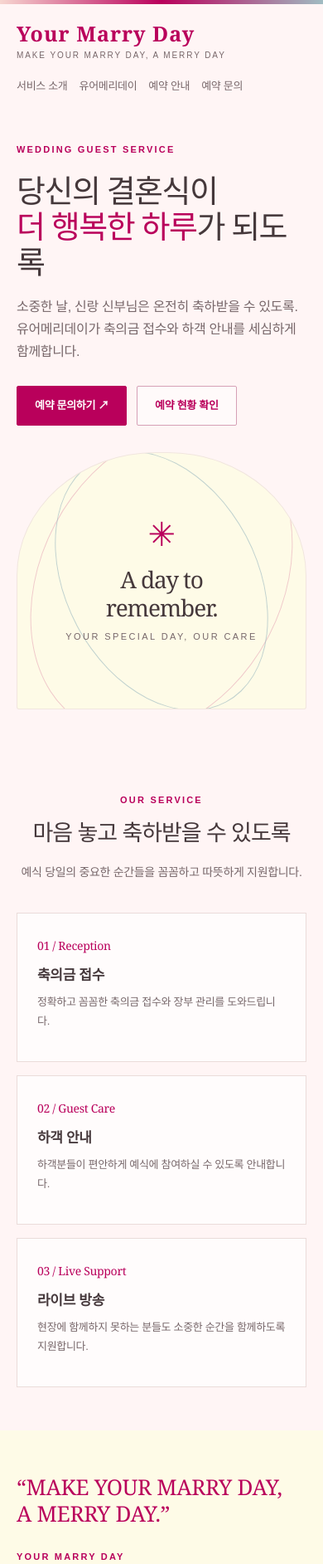
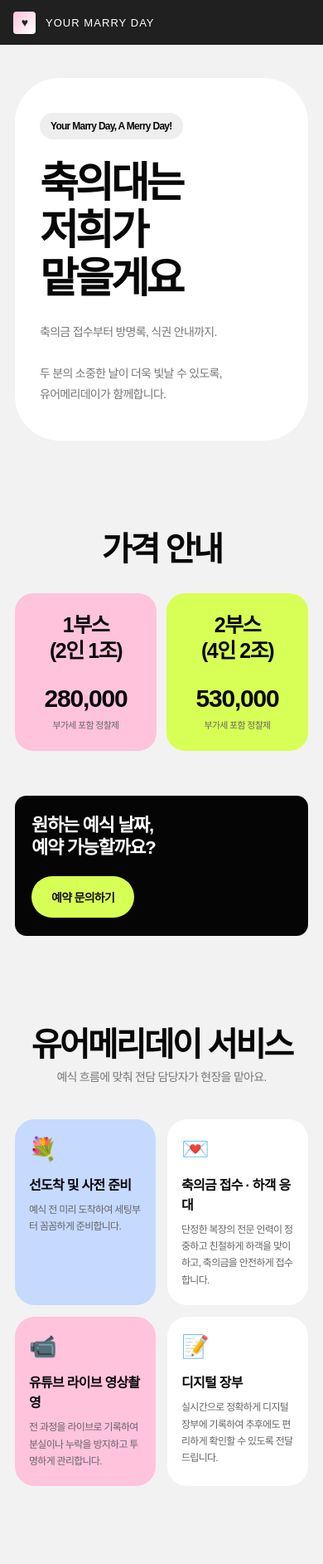
Before and after one commit to thdgml1893/yourmarryday, a plain HTML site: page index.html in a window 390 px wide. Shown: the top 1885 px of the page at 83% size. Drawn offline with Linux system fonts and the light colour scheme.

Commit message:
Add files via upload

```diff
--- a/index.html
+++ b/index.html
@@ -3,219 +3,167 @@
 <head>
 <meta charset="utf-8">
 <meta name="viewport" content="width=device-width, initial-scale=1">
-  <title>유어메리데이 | 웨딩 축의대 대행 서비스</title>
-  <meta name="description" content="Your Marry Day, A Merry Day. 결혼식 축의금 접수부터 하객 안내까지, 유어메리데이가 소중한 예식의 순간을 함께합니다. 예약 문의와 예약 현황을 확인해 보세요.">
+<title>유어메리데이 | 축의대 대행 서비스</title>
+<meta name="description" content="축의금 접수부터 방명록, 식권 안내까지. 두 분의 소중한 날이 더욱 빛날 수 있도록 유어메리데이가 함께합니다.">
 <meta name="robots" content="index,follow">
-  <meta name="theme-color" content="#fff5f5">
+<meta name="theme-color" content="#f2f2f2">
 <meta property="og:type" content="website">
-  <meta property="og:title" content="유어메리데이 | 웨딩 축의대 대행 서비스">
-  <meta property="og:description" content="MAKE YOUR MARRY DAY, A MERRY DAY.">
+<meta property="og:title" content="YOUR MARRY DAY">
+<meta property="og:description" content="Your Marry Day, A Merry Day!">
 <style>
-    :root {
-      --ivory: #FEFBE7;
-      --blush: #FFF5F5;
-      --pink: #F7D6D0;
-      --sage: #DAE5D0;
-      --blue: #A0BCC2;
-      --burgundy: #B9005B;
-      --ink: #45383b;
-      --muted: #77676a;
-      --line: #eadcda;
-      --white: #fff;
-    }
-    * { box-sizing: border-box; }
-    html { scroll-behavior: smooth; }
-    body {
-      margin: 0; color: var(--ink); background: var(--blush);
-      font-family: "Apple SD Gothic Neo", "Malgun Gothic", "Noto Sans KR", sans-serif;
-      line-height: 1.7; letter-spacing: -0.02em;
-    }
-    a { color: inherit; }
-    .topline { height: 5px; background: linear-gradient(90deg, var(--pink), var(--burgundy), var(--blue)); }
-    header {
-      max-width: 1120px; margin: auto; padding: 22px 28px;
-      display: flex; align-items: center; justify-content: space-between; gap: 20px;
-    }
-    .brand { text-decoration: none; display: inline-flex; flex-direction: column; line-height: 1.2; }
-    .brand strong { color: var(--burgundy); font-family: Georgia, serif; font-size: 25px; letter-spacing: .04em; font-weight: 600; }
-    .brand span { font-size: 10px; letter-spacing: .19em; color: var(--muted); margin-top: 6px; }
-    nav { display: flex; gap: 24px; flex-wrap: wrap; justify-content: flex-end; }
-    nav a { text-decoration: none; font-size: 13px; color: var(--muted); }
-    nav a:hover { color: var(--burgundy); }
-    .hero {
-      max-width: 1120px; margin: 0 auto; padding: 56px 28px 72px;
-      display: grid; grid-template-columns: 1.08fr .92fr; gap: 48px; align-items: center;
-    }
-    .eyebrow { color: var(--burgundy); text-transform: uppercase; letter-spacing: .2em; font-size: 11px; font-weight: 700; }
-    h1 { font-family: Georgia, "Batang", serif; font-weight: 500; font-size: clamp(38px, 5.3vw, 66px); line-height: 1.14; letter-spacing: -.04em; margin: 18px 0; }
-    h1 em { font-style: normal; color: var(--burgundy); }
-    .hero p { color: var(--muted); font-size: 16px; max-width: 490px; margin: 0 0 28px; }
-    .actions { display: flex; gap: 12px; flex-wrap: wrap; }
-    .btn { display: inline-flex; justify-content: center; align-items: center; min-height: 48px; padding: 12px 21px; border-radius: 2px; text-decoration: none; font-size: 13px; font-weight: 700; transition: transform .2s, background .2s; }
-    .btn:hover { transform: translateY(-2px); }
-    .btn-primary { background: var(--burgundy); color: white; border: 1px solid var(--burgundy); }
-    .btn-outline { color: var(--burgundy); border: 1px solid #d6a0b6; background: rgba(255,255,255,.45); }
-    .hero-art {
-      min-height: 410px; position: relative; overflow: hidden; display: flex; align-items: center; justify-content: center;
-      background: var(--ivory); border-radius: 48% 48% 3px 3px; border: 1px solid #f1e6df;
-    }
-    .hero-art:before, .hero-art:after { content: ""; position: absolute; border: 1px solid rgba(185,0,91,.2); border-radius: 50%; width: 290px; height: 390px; transform: rotate(28deg); }
-    .hero-art:after { width: 230px; height: 330px; transform: rotate(-28deg); border-color: rgba(160,188,194,.65); }
-    .art-copy { position: relative; z-index: 1; text-align: center; padding: 24px; }
-    .art-copy .ornament { color: var(--burgundy); font-size: 40px; line-height: 1; }
-    .art-copy h2 { font-family: Georgia, serif; font-weight: 500; font-size: clamp(28px, 3vw, 39px); margin: 18px 0 8px; line-height: 1.2; }
-    .art-copy p { font-size: 11px; letter-spacing: .22em; color: var(--muted); margin: 0; }
-    section { padding: 68px 28px; }
-    .section-inner { max-width: 1000px; margin: auto; }
-    .section-heading { text-align: center; margin-bottom: 36px; }
-    .section-heading .eyebrow { display: block; margin-bottom: 8px; }
-    h2 { font-weight: 500; font-size: clamp(27px, 3vw, 38px); margin: 0; letter-spacing: -.04em; }
-    .section-heading p { color: var(--muted); font-size: 14px; margin: 12px auto 0; max-width: 560px; }
-    .service-grid { display: grid; grid-template-columns: repeat(3, 1fr); gap: 16px; }
-    .service { background: rgba(255,255,255,.72); border: 1px solid var(--line); padding: 27px 24px; min-height: 180px; }
-    .service .num { color: var(--burgundy); font-family: Georgia, serif; font-size: 14px; }
-    .service h3 { font-size: 17px; margin: 10px 0 7px; font-weight: 600; }
-    .service p { color: var(--muted); font-size: 13px; margin: 0; }
-    .soft { background: var(--ivory); }
-    .promise { display: grid; grid-template-columns: .85fr 1.15fr; gap: 48px; align-items: center; }
-    .promise-quote { color: var(--burgundy); font-family: Georgia, serif; font-size: clamp(26px, 3vw, 40px); line-height: 1.25; }
-    .promise-text p { color: var(--muted); font-size: 14px; }
-    .quicklinks { display: grid; grid-template-columns: repeat(2, 1fr); gap: 14px; }
-    .quicklink { display: flex; align-items: center; justify-content: space-between; gap: 20px; background: white; border: 1px solid var(--line); padding: 22px 24px; text-decoration: none; }
-    .quicklink:hover { border-color: #d6a0b6; }
-    .quicklink strong { display: block; font-size: 15px; }
-    .quicklink span { color: var(--muted); font-size: 12px; }
-    .arrow { color: var(--burgundy); font-size: 22px; }
-    .cta { background: #f8e7e7; text-align: center; }
-    .cta p { color: var(--muted); margin: 12px 0 24px; font-size: 14px; }
-    footer { padding: 30px 28px; background: #fffafa; border-top: 1px solid var(--line); text-align: center; }
-    footer .foot-brand { color: var(--burgundy); font-family: Georgia, serif; font-size: 20px; letter-spacing: .06em; }
-    footer p { color: var(--muted); font-size: 11px; margin: 8px 0 0; }
-    @media (max-width: 720px) {
-      header { padding: 20px; align-items: flex-start; flex-direction: column; }
-      nav { justify-content: flex-start; gap: 14px; }
-      .hero { grid-template-columns: 1fr; padding: 36px 20px 48px; gap: 32px; }
-      .hero-art { min-height: 310px; }
-      section { padding: 52px 20px; }
-      .service-grid { grid-template-columns: 1fr; }
-      .promise { grid-template-columns: 1fr; gap: 20px; }
-      .quicklinks { grid-template-columns: 1fr; }
+:root{--bg:#f2f2f2;--ink:#080808;--pink:#ffc3dc;--lime:#d8ff55;--blue:#c6d9ff;--white:#fff;--line:#d8d8d8;--muted:#777}
+*{box-sizing:border-box}
+html{scroll-behavior:smooth}
+body{margin:0;background:var(--bg);color:var(--ink);font-family:Arial,"Apple SD Gothic Neo","Malgun Gothic",sans-serif;letter-spacing:-.045em}
+a{color:inherit}
+.topbar{height:58px;background:#202020;color:#fff;display:flex;align-items:center;padding:0 max(calc((100% - 1160px)/2),24px);gap:12px;position:sticky;top:0;z-index:10}
+.logo-mark{width:27px;height:27px;border-radius:4px;background:linear-gradient(135deg,var(--pink),#fff);display:grid;place-items:center;color:#222;font-size:14px;font-weight:900}
+.brand{font-size:13px;letter-spacing:.08em;text-decoration:none;font-weight:500}
+.topbar .spacer{flex:1}
+.topbar nav{display:flex;gap:22px}
+.topbar nav a{text-decoration:none;font-size:12px;color:#eee}
+.wrap{width:min(100%,1160px);margin:auto;padding:0 24px}
+.hero{min-height:620px;display:flex;align-items:center;justify-content:center;padding:72px 24px 80px}
+.hero-card{background:#fff;width:min(100%,710px);min-height:485px;border-radius:90px;padding:54px 58px;display:flex;flex-direction:column;justify-content:center}
+.pill{display:inline-flex;align-self:flex-start;background:#eee;border-radius:30px;padding:10px 18px;font-size:14px;font-weight:700;margin-bottom:24px}
+h1{font-size:clamp(48px,7vw,90px);line-height:1.13;letter-spacing:-.075em;margin:0;font-weight:900}
+h1 span{display:block}
+.hero-desc{color:#777;font-size:16px;line-height:1.8;margin:24px 0 0;white-space:pre-line}
+.section{padding:72px 0}
+.section-title{font-size:clamp(38px,5vw,60px);line-height:1.15;letter-spacing:-.07em;font-weight:900;margin:0 0 42px}
+.section-title.center{text-align:center}
+.prices{display:grid;grid-template-columns:repeat(2,minmax(0,1fr));gap:24px;max-width:710px;margin:0 auto}
+.price-card{border-radius:26px;min-height:250px;padding:28px 24px;display:flex;flex-direction:column;align-items:center;justify-content:center;text-align:center}
+.price-card.pink{background:var(--pink)}
+.price-card.lime{background:var(--lime)}
+.price-card h3{font-size:clamp(27px,4vw,42px);line-height:1.25;margin:0;font-weight:900;letter-spacing:-.06em}
+.price{font-size:clamp(34px,4vw,47px);font-weight:900;margin:34px 0 8px;letter-spacing:-.04em}
+.price-note{font-size:13px;color:#666}
+.cta-bar{margin:54px auto 0;max-width:710px;border-radius:14px;background:#050505;color:#fff;padding:28px 34px;display:flex;align-items:center;justify-content:space-between;gap:20px}
+.cta-bar h3{font-size:clamp(22px,3vw,34px);line-height:1.25;margin:0;font-weight:900;letter-spacing:-.06em}
+.btn{display:inline-flex;align-items:center;justify-content:center;border:0;border-radius:40px;padding:15px 24px;font-weight:800;text-decoration:none;white-space:nowrap;font-size:14px}
+.btn-lime{background:var(--lime);color:#111}
+.btn-white{background:#fff;color:#111}
+.btn-outline{border:1px solid #bbb;background:transparent}
+.section-sub{color:#777;font-size:14px;text-align:center;margin:-25px 0 42px}
+.service-grid{max-width:720px;margin:auto;display:grid;grid-template-columns:repeat(2,minmax(0,1fr));gap:28px 36px}
+.service-card{border-radius:30px;background:#fff;min-height:165px;padding:28px}
+.service-card.blue{background:var(--blue)}
+.service-card.pink{background:var(--pink)}
+.service-icon{font-size:27px;margin-bottom:14px}
+.service-card h3{font-size:18px;margin:0 0 9px;font-weight:900}
+.service-card p{font-size:12px;line-height:1.7;color:#666;margin:0}
+.event-grid{max-width:720px;margin:auto;display:grid;grid-template-columns:repeat(2,minmax(0,1fr));gap:18px}
+.event-card{border-radius:44px;background:#fff;padding:28px 26px 18px;min-height:300px;display:flex;flex-direction:column}
+.event-num{width:36px;height:36px;border-radius:50%;background:#050505;color:white;display:grid;place-items:center;font-size:19px;font-weight:900;margin-bottom:14px}
+.event-card h3{font-size:clamp(24px,3vw,34px);line-height:1.25;letter-spacing:-.06em;margin:0 0 18px;font-weight:900}
+.event-card p{font-size:clamp(16px,2vw,22px);line-height:1.55;color:#666;margin:0 0 18px}
+.event-card .btn{align-self:center;margin-top:auto;background:var(--blue);color:#4d5e7a;padding:12px 20px}
+.faq-list{max-width:720px;margin:0 auto;background:#fff;padding:12px 0}
+details{border-bottom:1px solid #bdbdbd;padding:0 6px}
+details summary{list-style:none;cursor:pointer;padding:22px 8px;font-size:14px;display:flex;justify-content:space-between;gap:18px;align-items:center}
+details summary::-webkit-details-marker{display:none}
+details summary:after{content:"⌄";font-size:22px;color:#777}
+details[open] summary:after{content:"⌃"}
+details p{padding:0 8px 20px;margin:0;color:#666;font-size:14px;line-height:1.8}
+.faq-link{display:inline-block;margin:22px 8px;color:#328ca3;font-size:13px}
+.reservation-section{padding-top:70px}
+.reservation-box{max-width:710px;margin:0 auto;background:#050505;color:#fff;border-radius:14px;padding:28px 34px;display:flex;align-items:center;justify-content:space-between;gap:20px}
+.reservation-box h3{font-size:clamp(24px,3vw,35px);line-height:1.25;margin:0;font-weight:900;letter-spacing:-.06em}
+.social-links{display:flex;justify-content:center;gap:12px;margin:38px auto 0}
+.social-links a{width:38px;height:38px;border-radius:8px;background:#ffe500;display:grid;place-items:center;text-decoration:none;font-weight:900;color:#111}
+.social-links a.blog{background:#111;color:#00d26a;font-size:24px}
+.social-caption{text-align:center;color:#666;font-size:11px;margin-top:8px}
+footer{text-align:center;padding:50px 20px 30px;color:#333;font-size:11px}
+footer .footer-make{font-style:italic;margin-bottom:12px}
+footer .footer-brand{font-style:italic}
+@media(max-width:650px){
+ .topbar{padding:0 16px;height:54px}.topbar nav{display:none}.wrap{padding:0 18px}
+ .hero{padding:40px 18px 54px;min-height:auto}.hero-card{border-radius:54px;padding:42px 30px;min-height:430px}
+ .pill{font-size:12px;padding:9px 13px}h1{font-size:clamp(47px,13vw,70px)}.hero-desc{font-size:14px}
+ .section{padding:54px 0}.section-title{font-size:40px;margin-bottom:30px}
+ .prices{gap:12px}.price-card{min-height:190px;border-radius:22px;padding:18px 10px}.price-card h3{font-size:25px}.price{font-size:30px;margin:25px 0 6px}.price-note{font-size:11px}
+ .cta-bar,.reservation-box{padding:22px 20px;flex-direction:column;align-items:flex-start}.cta-bar .btn,.reservation-box .btn{align-self:flex-start}
+ .service-grid{gap:14px}.service-card{padding:20px 17px;min-height:165px;border-radius:24px}.service-card h3{font-size:16px}
+ .event-grid{gap:12px}.event-card{padding:22px 17px 16px;min-height:285px;border-radius:30px}.event-card h3{font-size:24px}.event-card p{font-size:16px}.event-card .btn{font-size:11px;padding:11px 12px}
+ details summary{font-size:12px;padding:20px 8px}.faq-list{padding:4px 0}
 }
 </style>
 </head>
 <body>
-  <div class="topline"></div>
-  <header>
-    <a class="brand" href="#home" aria-label="유어메리데이 홈">
-      <strong>Your Marry Day</strong>
-      <span>MAKE YOUR MARRY DAY, A MERRY DAY</span>
-    </a>
-    <nav aria-label="주요 메뉴">
-      <a href="#service">서비스 소개</a>
-      <a href="#about">유어메리데이</a>
-      <a href="#links">예약 안내</a>
-      <a href="http://pf.kakao.com/_MQRxiX/chat" target="_blank" rel="noopener">예약 문의</a>
-    </nav>
+<header class="topbar">
+  <div class="logo-mark">♥</div>
+  <a class="brand" href="#home">YOUR MARRY DAY</a>
+  <div class="spacer"></div>
+  <nav><a href="#price">가격 안내</a><a href="#service">서비스</a><a href="#event">이벤트</a><a href="#faq">FAQ</a><a href="#reservation">예약 현황</a></nav>
 </header>
+<main id="home">
+  <section class="hero">
+    <div class="hero-card">
+      <span class="pill">Your Marry Day, A Merry Day!</span>
+      <h1><span>축의대는</span><span>저희가</span><span>맡을게요</span></h1>
+      <p class="hero-desc">축의금 접수부터 방명록, 식권 안내까지.
 
-  <main>
-    <section class="hero" id="home">
-      <div>
-        <div class="eyebrow">Wedding Guest Service</div>
-        <h1>당신의 결혼식이<br><em>더 행복한 하루</em>가 되도록</h1>
-        <p>소중한 날, 신랑 신부님은 온전히 축하받을 수 있도록. 유어메리데이가 축의금 접수와 하객 안내를 세심하게 함께합니다.</p>
-        <div class="actions">
-          <a class="btn btn-primary" href="http://pf.kakao.com/_MQRxiX/chat" target="_blank" rel="noopener">예약 문의하기 ↗</a>
-          <a class="btn btn-outline" href="http://pf.kakao.com/_MQRxiX/114951239" target="_blank" rel="noopener">예약 현황 확인</a>
+두 분의 소중한 날이 더욱 빛날 수 있도록,
+유어메리데이가 함께합니다.</p>
     </div>
+  </section>
+
+  <section class="section" id="price">
+    <div class="wrap">
+      <h2 class="section-title center">가격 안내</h2>
+      <div class="prices">
+        <article class="price-card pink"><h3>1부스<br>(2인 1조)</h3><div class="price">280,000</div><div class="price-note">부가세 포함 정찰제</div></article>
+        <article class="price-card lime"><h3>2부스<br>(4인 2조)</h3><div class="price">530,000</div><div class="price-note">부가세 포함 정찰제</div></article>
       </div>
-      <div class="hero-art" aria-label="유어메리데이 웨딩 서비스 소개">
-        <div class="art-copy">
-          <div class="ornament">✳</div>
-          <h2>A day to<br>remember.</h2>
-          <p>YOUR SPECIAL DAY, OUR CARE</p>
+      <div class="cta-bar"><h3>원하는 예식 날짜,<br>예약 가능할까요?</h3><a class="btn btn-lime" href="http://pf.kakao.com/_MQRxiX/chat" target="_blank" rel="noopener">예약 문의하기</a></div>
+    </div>
+  </section>
+
+  <section class="section" id="service">
+    <div class="wrap">
+      <h2 class="section-title center">유어메리데이 서비스</h2>
+      <p class="section-sub">예식 흐름에 맞춰 전담 담당자가 현장을 맡아요.</p>
+      <div class="service-grid">
+        <article class="service-card blue"><div class="service-icon">💐</div><h3>선도착 및 사전 준비</h3><p>예식 전 미리 도착하여 세팅부터 꼼꼼하게 준비합니다.</p></article>
+        <article class="service-card"><div class="service-icon">💌</div><h3>축의금 접수 · 하객 응대</h3><p>단정한 복장의 전문 인력이 정중하고 친절하게 하객을 맞이하고, 축의금을 안전하게 접수합니다.</p></article>
+        <article class="service-card pink"><div class="service-icon">📹</div><h3>유튜브 라이브 영상촬영</h3><p>전 과정을 라이브로 기록하여 분실이나 누락을 방지하고 투명하게 관리합니다.</p></article>
+        <article class="service-card"><div class="service-icon">📝</div><h3>디지털 장부</h3><p>실시간으로 정확하게 디지털 장부에 기록하여 추후에도 편리하게 확인할 수 있도록 전달드립니다.</p></article>
       </div>
     </div>
   </section>
 
-    <section id="service">
-      <div class="section-inner">
-        <div class="section-heading">
-          <span class="eyebrow">Our Service</span>
-          <h2>마음 놓고 축하받을 수 있도록</h2>
-          <p>예식 당일의 중요한 순간들을 꼼꼼하고 따뜻하게 지원합니다.</p>
-        </div>
-        <div class="service-grid">
-          <article class="service">
-            <div class="num">01 / Reception</div>
-            <h3>축의금 접수</h3>
-            <p>정확하고 꼼꼼한 축의금 접수와 장부 관리를 도와드립니다.</p>
-          </article>
-          <article class="service">
-            <div class="num">02 / Guest Care</div>
-            <h3>하객 안내</h3>
-            <p>하객분들이 편안하게 예식에 참여하실 수 있도록 안내합니다.</p>
-          </article>
-          <article class="service">
-            <div class="num">03 / Live Support</div>
-            <h3>라이브 방송</h3>
-            <p>현장에 함께하지 못하는 분들도 소중한 순간을 함께하도록 지원합니다.</p>
-          </article>
+  <section class="section" id="event">
+    <div class="wrap">
+      <h2 class="section-title center">유어메리데이 이벤트</h2>
+      <div class="event-grid">
+        <article class="event-card"><div class="event-num">1</div><h3>얼리 계약 혜택</h3><p>문의 후 3일 이내 얼리 계약 시 축의금을 레디백에 담아 안전하게 전달해드립니다 ♡</p><a class="btn" href="https://blog.naver.com/yourmarryday/224447076994" target="_blank" rel="noopener">→ 블로그에서 자세히 보기</a></article>
+        <article class="event-card"><div class="event-num">2</div><h3>블로그 리뷰 이벤트</h3><p>서비스 이용 후 블로그 후기를 남겨주시면, 감사의 마음을 담아 1만원을 페이백해드립니다 ♡</p><a class="btn" href="https://blog.naver.com/yourmarryday/224447076994" target="_blank" rel="noopener">→ 블로그에서 자세히 보기</a></article>
       </div>
     </div>
   </section>
 
-    <section class="soft" id="about">
-      <div class="section-inner promise">
-        <div class="promise-quote">“MAKE YOUR MARRY DAY,<br>A MERRY DAY.”</div>
-        <div class="promise-text">
-          <span class="eyebrow">Your Marry Day</span>
-          <h2>당신의 특별한 날을<br>더욱 편안하게</h2>
-          <p>유어메리데이는 신랑 신부님이 결혼식의 기쁨에 집중하실 수 있도록 예식 현장의 세심한 부분을 함께하는 웨딩 축의대 대행 서비스입니다.</p>
-          <p>서비스와 이용 안내가 더 궁금하시다면 블로그와 FAQ를 확인해 주세요.</p>
-          <a class="btn btn-outline" href="https://blog.naver.com/yourmarryday/224447076994" target="_blank" rel="noopener">블로그에서 자세히 보기 ↗</a>
+  <section class="section" id="faq">
+    <div class="wrap">
+      <h2 class="section-title center">자주 묻는 질문</h2>
+      <div class="faq-list">
+        <details><summary>서비스 이용 가능 지역은 어디인가요? 🎈</summary><p>현재 서비스 가능 지역은 서울 및 경기도입니다.<br><br>예식 날짜와 장소에 따른 예약 가능 여부는 카카오톡 채널을 통해 문의해 주세요. 자세한 상담을 도와드리겠습니다.</p></details>
+        <details><summary>장부는 어떻게 전달되나요? 📋</summary><p>장부는 구글시트로 실시간 정리해드립니다.<br><br>예식 종료 후 1시간 이내에 구글시트 링크를 전달해드립니다.</p></details>
+        <details><summary>축의금은 밀봉해서 보관하나요, 개봉해서 계수하나요? 💌</summary><p>축의금은 소중한 금액인 만큼, 업체에서도 임의로 계수하지 않고 접수 즉시 밀봉하여 관리합니다. 축의금 봉투에는 고유 번호를 부여하고, 구글 시트(장부)에 번호, 성명, 식권 여부를 빠짐없이 기록해드립니다. 금액 확인은 본인이 직접 진행하시는 방식이 가장 안전합니다.<br><br>유어메리데이는 축의금의 금액을 확인하거나 보관하는 과정에서 발생할 수 있는 불필요한 오해를 최소화하고, 기록과 밀봉을 통해 더욱 안전하게 관리해드립니다. 추후 구글 시트에 금액만 추가로 기재해주시면 되기 때문에, 처음부터 모든 내용을 다시 작성하는 것보다 훨씬 간편하고 안전하게 확인하실 수 있습니다.</p></details>
+        <a class="faq-link" href="http://pf.kakao.com/_MQRxiX/114767391" target="_blank" rel="noopener">더 자세한 FAQ 보기</a>
       </div>
     </div>
   </section>
 
-    <section id="links">
-      <div class="section-inner">
-        <div class="section-heading">
-          <span class="eyebrow">Reservation Guide</span>
-          <h2>예약 전 확인해 주세요</h2>
-          <p>궁금한 내용을 확인하거나 편하게 문의해 주세요. 버튼을 누르면 해당 페이지로 이동합니다.</p>
-        </div>
-        <div class="quicklinks">
-          <a class="quicklink" href="http://pf.kakao.com/_MQRxiX/chat" target="_blank" rel="noopener">
-            <div><strong>예약 문의하기</strong><span>카카오톡으로 상담하기</span></div><b class="arrow">↗</b>
-          </a>
-          <a class="quicklink" href="https://blog.naver.com/yourmarryday/224447076994" target="_blank" rel="noopener">
-            <div><strong>블로그에서 자세히 보기</strong><span>서비스와 이용 안내 확인</span></div><b class="arrow">↗</b>
-          </a>
-          <a class="quicklink" href="http://pf.kakao.com/_MQRxiX/114767391" target="_blank" rel="noopener">
-            <div><strong>더 자세한 FAQ 보기</strong><span>자주 묻는 질문 확인</span></div><b class="arrow">↗</b>
-          </a>
-          <a class="quicklink" href="http://pf.kakao.com/_MQRxiX/114951239" target="_blank" rel="noopener">
-            <div><strong>예약 현황 확인</strong><span>원하는 날짜의 예약 상황 확인</span></div><b class="arrow">↗</b>
-          </a>
-        </div>
-      </div>
-    </section>
-
-    <section class="cta">
-      <div class="section-inner">
-        <span class="eyebrow">Let's talk</span>
-        <h2>당신의 소중한 날을 함께할게요</h2>
-        <p>원하시는 날짜의 예약 가능 여부와 서비스가 궁금하시다면 문의해 주세요.</p>
-        <a class="btn btn-primary" href="http://pf.kakao.com/_MQRxiX/chat" target="_blank" rel="noopener">카카오톡으로 예약 문의하기 ↗</a>
+  <section class="section reservation-section" id="reservation">
+    <div class="wrap">
+      <h2 class="section-title center">유어메리데이 예약 현황</h2>
+      <div class="reservation-box"><h3>유어메리데이<br>예약 현황 확인하기</h3><a class="btn btn-lime" href="http://pf.kakao.com/_MQRxiX/114951239" target="_blank" rel="noopener">예약 현황 확인</a></div>
+      <div class="social-links"><a href="http://pf.kakao.com/_MQRxiX/chat" target="_blank" rel="noopener" aria-label="카카오톡 채널">Ch</a><a class="blog" href="https://blog.naver.com/yourmarryday/224447076994" target="_blank" rel="noopener" aria-label="네이버 블로그">b</a></div>
+      <div class="social-caption">카카오채널, 블로그 바로가기</div>
     </div>
   </section>
 </main>
-
-  <footer>
-    <div class="foot-brand">Your Marry Day</div>
-    <p>MAKE YOUR MARRY DAY, A MERRY DAY</p>
-    <p>웨딩 축의대 대행 서비스 · 예약 문의는 카카오톡 채널을 이용해 주세요.</p>
-  </footer>
+<footer><div class="footer-make">MAKE!</div><div class="footer-brand">Your Marry Day, A Merry Day.</div></footer>
 </body>
 </html>
```
Lines whose indentation alone changed are shown as unchanged.
